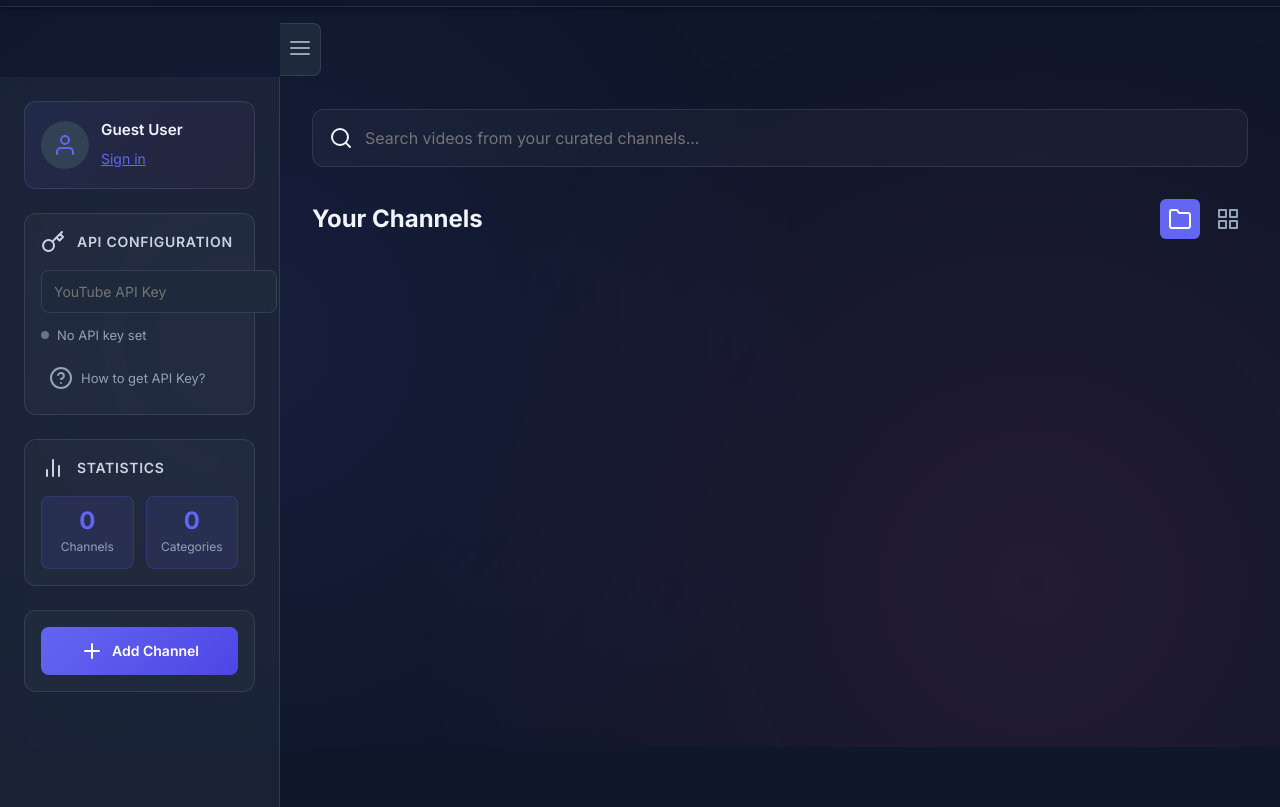
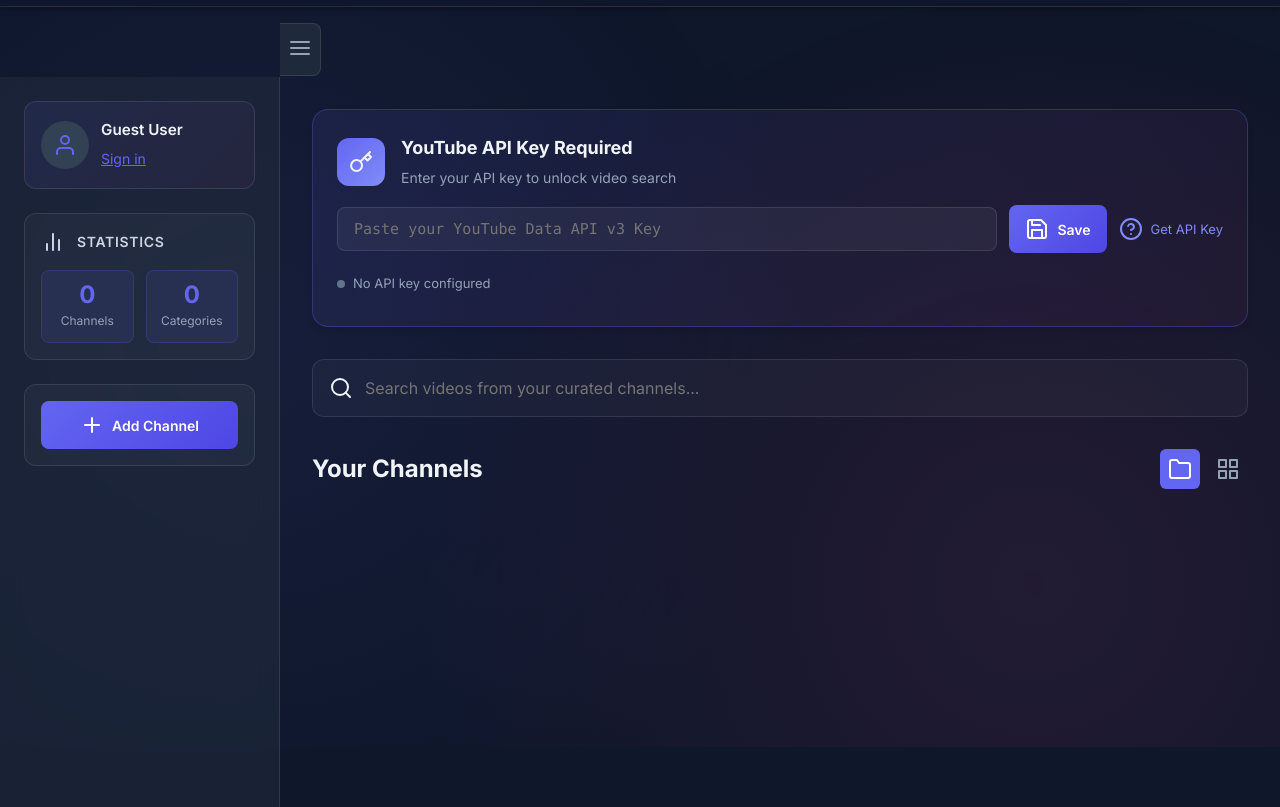
Before and after one commit to Rajdip-4177/CustomYoutube, a browser extension: page index.html in a window 1280 px wide. Shown: the part 63-870 px from the top of the page. Drawn offline with nearby package versions, Linux system fonts and the light colour scheme; no server answers.

Commit message:
Feat: UI polish - fix overflow, relocate API key to main content, improve aesthetics

```diff
--- a/index.html
+++ b/index.html
@@ -48,28 +48,6 @@
         </div>
       </div>
 
-      <!-- API Key Section -->
-      <div class="sidebar-section">
-        <div class="section-header">
-          <i data-feather="key"></i>
-          <h3>API Configuration</h3>
-        </div>
-        <div class="api-input-group">
-          <input type="password" id="apiKeyInput" placeholder="YouTube API Key" autocomplete="off">
-          <button id="saveApiKeyBtn" class="btn-icon" title="Save API Key">
-            <i data-feather="save"></i>
-          </button>
-        </div>
-        <div class="api-status" id="apiStatus">
-          <div class="status-indicator"></div>
-          <span id="statusText">No API key set</span>
-        </div>
-        <button id="showInstructionsBtn" class="btn-text">
-          <i data-feather="help-circle"></i>
-          How to get API Key?
-        </button>
-      </div>
-
       <!-- Stats Section -->
       <div class="sidebar-section stats-section">
         <div class="section-header">
@@ -113,6 +91,34 @@
 
     <!-- Main Content -->
     <main class="main-content">
+      <!-- API Key Panel -->
+      <div class="api-key-panel" id="apiKeyPanel">
+        <div class="api-key-header">
+          <div class="api-key-icon">
+            <i data-feather="key"></i>
+          </div>
+          <div class="api-key-info">
+            <h3>YouTube API Key Required</h3>
+            <p>Enter your API key to unlock video search</p>
+          </div>
+        </div>
+        <div class="api-key-actions">
+          <input type="password" id="apiKeyInput" placeholder="Paste your YouTube Data API v3 Key" autocomplete="off">
+          <button id="saveApiKeyBtn" class="btn-primary btn-compact">
+            <i data-feather="save"></i>
+            Save
+          </button>
+          <button id="showInstructionsBtn" class="btn-link-compact">
+            <i data-feather="help-circle"></i>
+            Get API Key
+          </button>
+        </div>
+        <div class="api-status-banner" id="apiStatus">
+          <div class="status-indicator"></div>
+          <span id="statusText">No API key configured</span>
+        </div>
+      </div>
+
       <!-- Search Panel -->
       <div class="search-panel">
         <i data-feather="search"></i>
@@ -229,6 +235,7 @@
   </div>
 
   <script src="app.js"></script>
+  <script src="sidebar-toggle.js"></script>
   <script>
     // Initialize Feather Icons
     feather.replace();
--- /dev/null
+++ b/sidebar-toggle.js
@@ -0,0 +1,9 @@
+// Sidebar Toggle
+const sidebarToggle = document.getElementById('sidebarToggle');
+const sidebar = document.getElementById('sidebar');
+
+if (sidebarToggle && sidebar) {
+    sidebarToggle.addEventListener('click', () => {
+        sidebar.classList.toggle('collapsed');
+    });
+}
--- a/style.css
+++ b/style.css
@@ -223,8 +223,19 @@ body::before {
   top: var(--header-height);
   height: calc(100vh - var(--header-height));
   overflow-y: auto;
+  overflow-x: hidden;
+  /* Prevent horizontal scroll */
   transition: transform 0.3s ease, width 0.3s ease;
   z-index: 50;
+  word-wrap: break-word;
+  /* Break long words */
+}
+
+.sidebar * {
+  max-width: 100%;
+  /* Prevent child overflow */
+  word-wrap: break-word;
+  overflow-wrap: break-word;
 }
 
 .sidebar.collapsed {
@@ -619,6 +630,135 @@ body::before {
   border-color: var(--primary);
   background: rgba(99, 102, 241, 0.05);
   box-shadow: 0 0 0 3px rgba(99, 102, 241, 0.1);
+}
+
+/* API Key Panel (relocated from sidebar) */
+.api-key-panel {
+  background: linear-gradient(135deg, rgba(99, 102, 241, 0.1), rgba(236, 72, 153, 0.05));
+  border: 1px solid rgba(99, 102, 241, 0.3);
+  border-radius: var(--radius-xl);
+  padding: var(--spacing-lg);
+  margin-bottom: var(--spacing-xl);
+  box-shadow: 0 4px 6px rgba(0, 0, 0, 0.1);
+}
+
+.api-key-header {
+  display: flex;
+  align-items: center;
+  gap: var(--spacing-md);
+  margin-bottom: var(--spacing-md);
+}
+
+.api-key-icon {
+  width: 48px;
+  height: 48px;
+  background: linear-gradient(135deg, var(--primary), var(--primary-light));
+  border-radius: var(--radius-lg);
+  display: flex;
+  align-items: center;
+  justify-content: center;
+  flex-shrink: 0;
+}
+
+.api-key-icon i {
+  width: 24px;
+  height: 24px;
+  color: white;
+}
+
+.api-key-info h3 {
+  font-size: 1.125rem;
+  font-weight: 700;
+  margin-bottom: 0.25rem;
+  color: var(--text-primary);
+}
+
+.api-key-info p {
+  font-size: 0.875rem;
+  color: var(--text-tertiary);
+  margin: 0;
+}
+
+.api-key-actions {
+  display: flex;
+  gap: var(--spacing-sm);
+  align-items: center;
+  flex-wrap: wrap;
+  margin-bottom: var(--spacing-sm);
+}
+
+.api-key-actions input {
+  flex: 1;
+  min-width: 250px;
+  background: rgba(255, 255, 255, 0.05);
+  border: 1px solid var(--border-color);
+  border-radius: var(--radius-md);
+  padding: var(--spacing-sm) var(--spacing-md);
+  color: var(--text-primary);
+  font-size: 0.9375rem;
+  font-family: 'Monaco', 'Courier New', monospace;
+}
+
+.api-key-actions input:focus {
+  outline: none;
+  border-color: var(--primary);
+  background: rgba(99, 102, 241, 0.05);
+}
+
+.btn-compact {
+  padding: var(--spacing-sm) var(--spacing-md);
+  font-size: 0.875rem;
+  white-space: nowrap;
+}
+
+.btn-link-compact {
+  display: inline-flex;
+  align-items: center;
+  gap: var(--spacing-xs);
+  background: none;
+  border: none;
+  color: var(--primary-light);
+  font-size: 0.8125rem;
+  cursor: pointer;
+  padding: var(--spacing-xs) 0;
+  text-decoration: none;
+  font-family: inherit;
+}
+
+.btn-link-compact:hover {
+  color: var(--primary);
+  text-decoration: underline;
+}
+
+.btn-link-compact i {
+  width: 14px;
+  height: 14px;
+}
+
+.api-status-banner {
+  display: flex;
+  align-items: center;
+  gap: var(--spacing-xs);
+  font-size: 0.8125rem;
+  color: var(--text-tertiary);
+  padding: var(--spacing-xs) 0;
+}
+
+.api-status-banner .status-indicator {
+  width: 8px;
+  height: 8px;
+  border-radius: 50%;
+  background: var(--text-muted);
+}
+
+.api-status-banner .status-indicator.active {
+  background: var(--success);
+  box-shadow: 0 0 8px var(--success);
+}
+
+/* Hide API panel when key is set */
+.api-key-panel.hidden {
+  display: none;
 }
 
 /* Categories Container */
```
